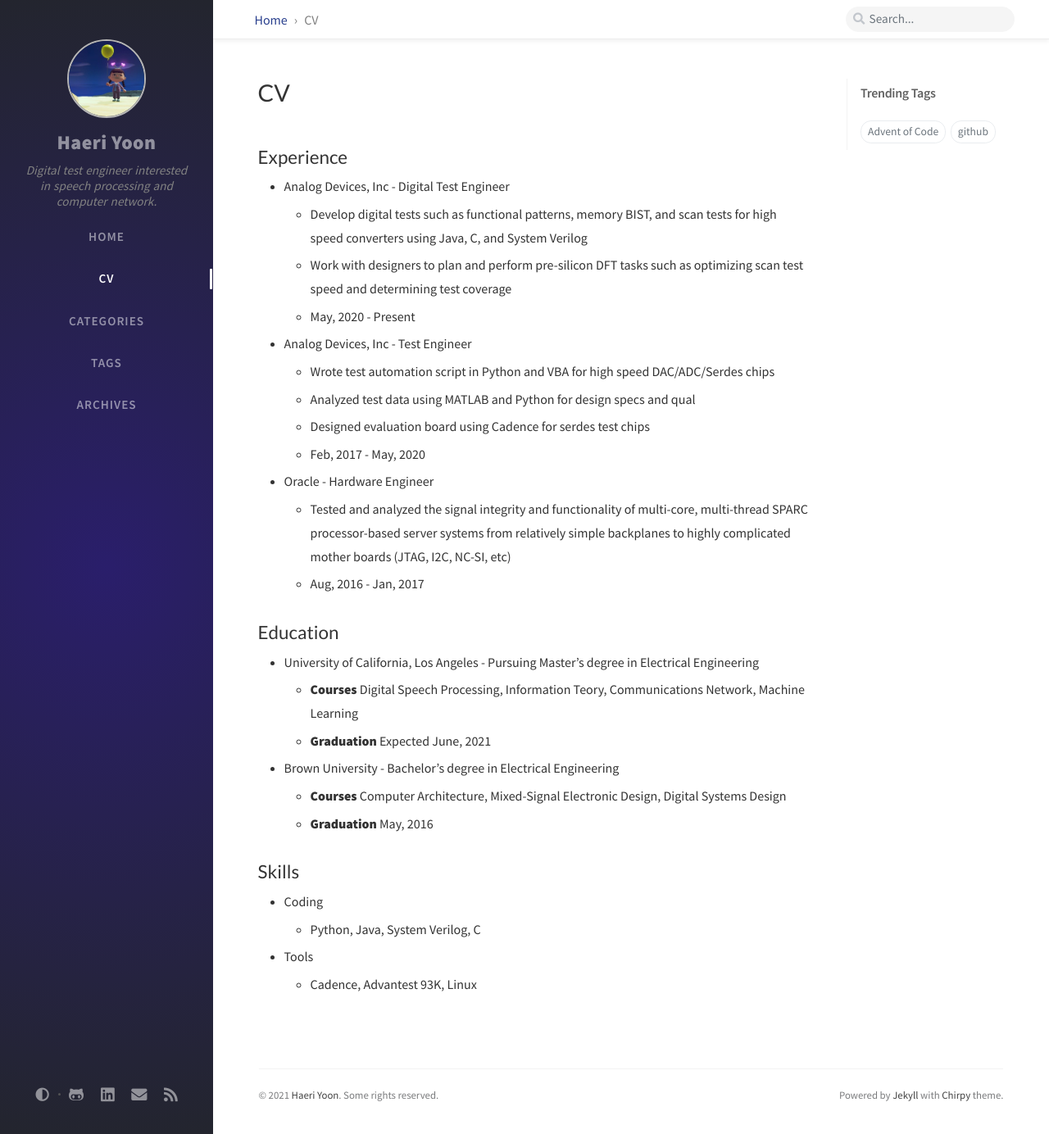
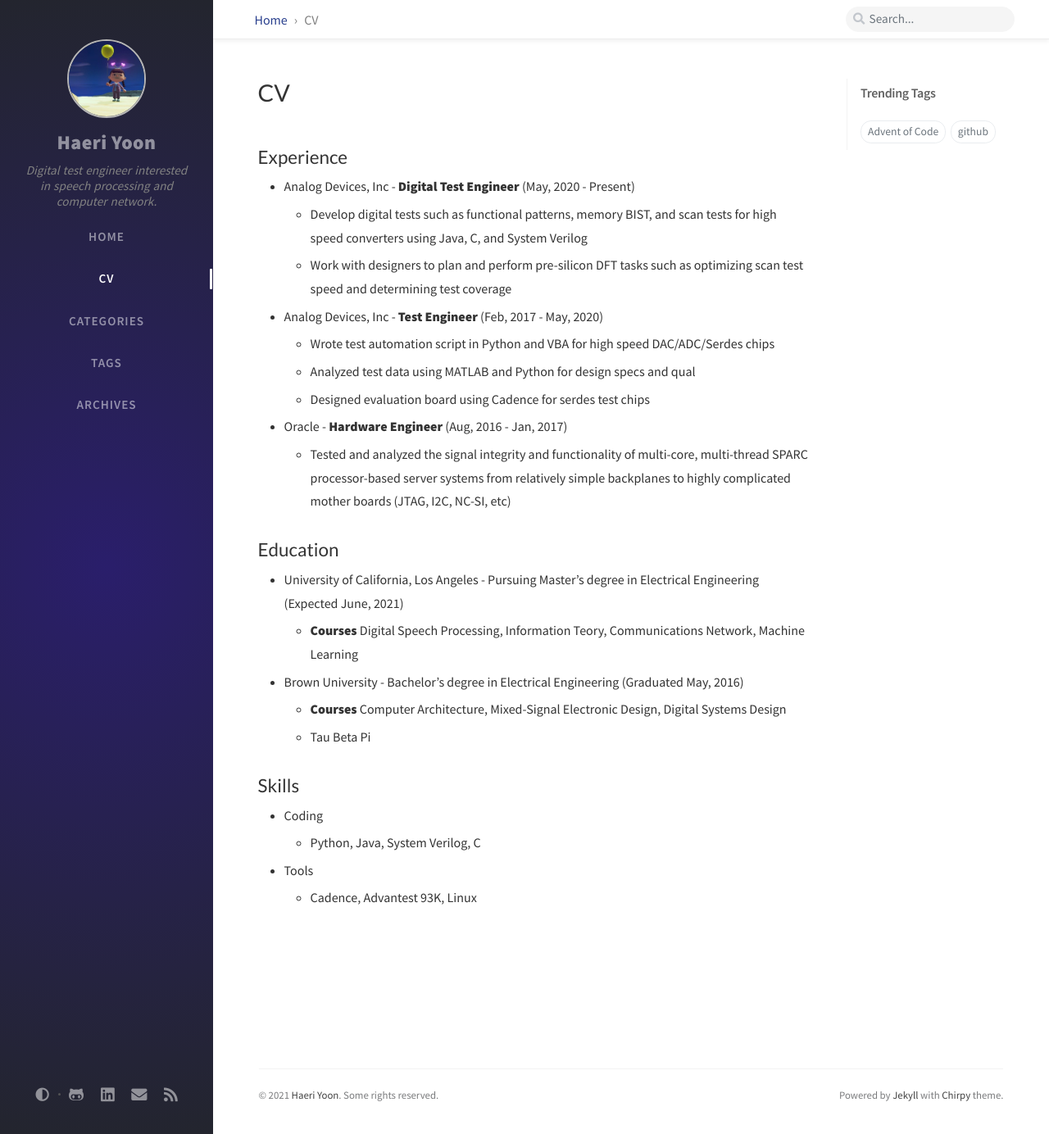
Before and after one commit to haeriy/blog, a Jekyll site: the page built from _tabs/cv.md, in a window 1280 px wide and 1384 px high. Shown: the whole window at 82% size. Built offline with Jekyll 4.4.1, drawn with Linux system fonts in a browser that asks for light colours; nearby versions of some CDN libraries; comment, search, counter and statistics services are not loaded.

Commit message:
Update cv.md

```diff
--- a/_tabs/cv.md
+++ b/_tabs/cv.md
@@ -11,26 +11,22 @@ order: 1
 ---
 
 ## Experience
-- Analog Devices, Inc - Digital Test Engineer
+- Analog Devices, Inc - **Digital Test Engineer** (May, 2020 - Present)
   - Develop digital tests such as functional patterns, memory BIST, and scan tests for high speed converters using Java, C, and System Verilog
   - Work with designers to plan and perform pre-silicon DFT tasks such as optimizing scan test speed and determining test coverage
-  - May, 2020 - Present
-- Analog Devices, Inc - Test Engineer
+- Analog Devices, Inc - **Test Engineer** (Feb, 2017 - May, 2020)
   - Wrote test automation script in Python and VBA for high speed DAC/ADC/Serdes chips
   - Analyzed test data using MATLAB and Python for design specs and qual
   - Designed evaluation board using Cadence for serdes test chips
-  - Feb, 2017 - May, 2020
-- Oracle - Hardware Engineer
+- Oracle - **Hardware Engineer** (Aug, 2016 - Jan, 2017)
   - Tested and analyzed the signal integrity and functionality of multi-core, multi-thread SPARC processor-based server systems from relatively simple backplanes to highly complicated mother boards (JTAG, I2C, NC-SI, etc)
-  - Aug, 2016 - Jan, 2017
 
 ## Education
-- University of California, Los Angeles - Pursuing Master's degree in Electrical Engineering
+- University of California, Los Angeles - Pursuing Master's degree in Electrical Engineering (Expected June, 2021)
   - **Courses** Digital Speech Processing, Information Teory, Communications Network, Machine Learning
-  - **Graduation** Expected June, 2021
-- Brown University - Bachelor's degree in Electrical Engineering
+- Brown University - Bachelor's degree in Electrical Engineering (Graduated May, 2016)
   - **Courses** Computer Architecture, Mixed-Signal Electronic Design, Digital Systems Design
-  - **Graduation** May, 2016
+  - Tau Beta Pi
 
 ## Skills
 - Coding
```
